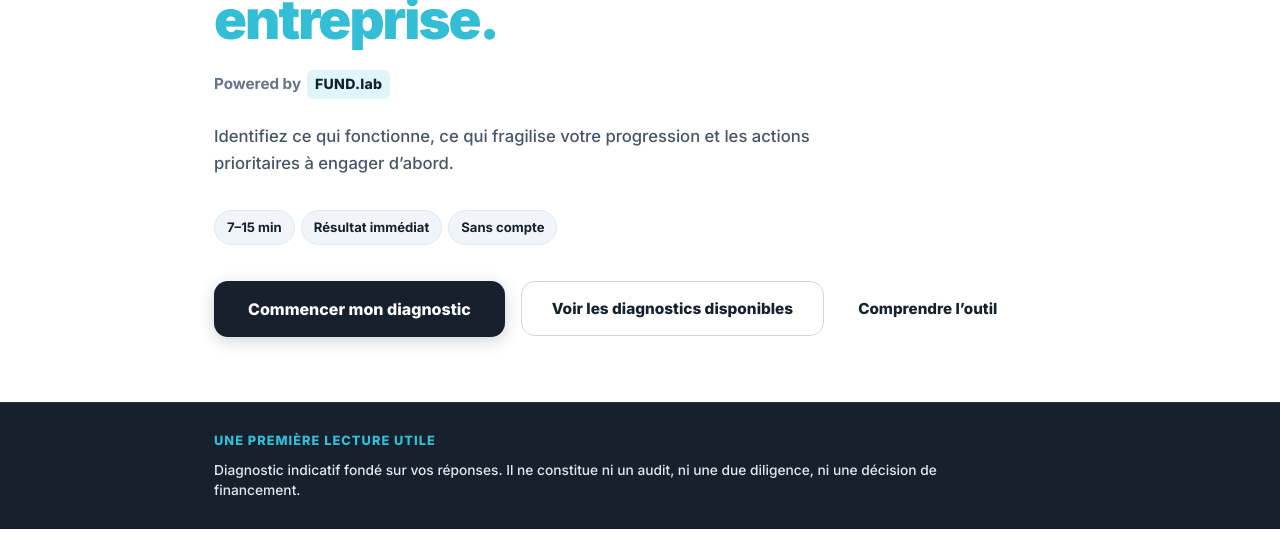
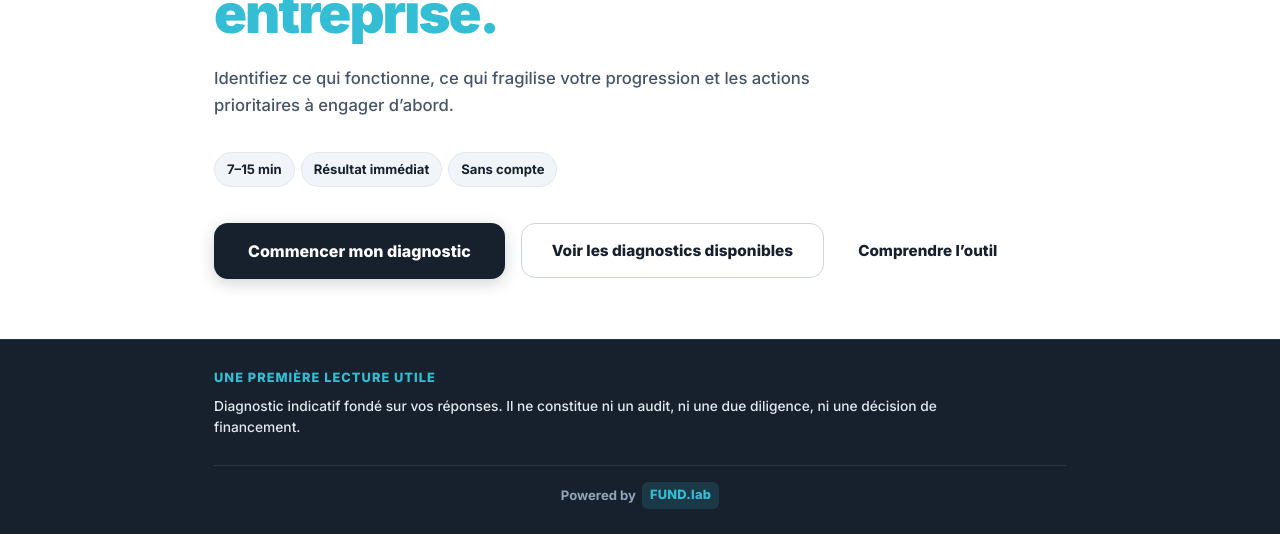
Before and after one commit to josuefox123/business_check_up, a React (Vite) app in the folder fundLab_front/: page / in a window 1280 px wide. Shown: the part 271-805 px from the top of the page. Built offline with nearby package versions, Linux system fonts and the light colour scheme; no server answers.

Commit message:
Fix: move Powered by FUND.lab badge to disclaimer footer and center it

```diff
--- a/fundLab_front/src/components/ecrans/pages-fixes/LandingPage.css
+++ b/fundLab_front/src/components/ecrans/pages-fixes/LandingPage.css
@@ -79,26 +79,7 @@
   color: #34BED5; /* Dark Turquoise */
 }
 
-/* Powered by FUND.lab badge */
-.lp-powered-by {
-  display: inline-flex;
-  align-items: center;
-  gap: 6px;
-  font-size: 0.95rem;
-  font-weight: 700;
-  color: #64748B;
-  margin-bottom: 24px;
-}
 
-.lp-powered-brand {
-  background: rgba(52, 190, 213, 0.15);
-  color: #17212D; /* Bleu crépuscule */
-  padding: 3px 8px;
-  border-radius: 6px;
-  font-weight: 800;
-  font-size: 0.88rem;
-  letter-spacing: 0.02em;
-}
 
 /* Description */
 .lp-hero-desc {
@@ -234,6 +215,31 @@
   max-width: 760px;
 }
 
+/* Powered by FUND.lab centered footer brand */
+.lp-disclaimer-powered {
+  width: 100%;
+  display: flex;
+  justify-content: center;
+  align-items: center;
+  gap: 6px;
+  font-size: 0.82rem;
+  font-weight: 700;
+  color: #94A3B8; /* cool slate grey */
+  margin-top: 20px;
+  border-top: 1px solid rgba(255, 255, 255, 0.08);
+  padding-top: 16px;
+}
+
+.lp-disclaimer-brand {
+  background: rgba(52, 190, 213, 0.15); /* Light turquoise backdrop */
+  color: #34BED5; /* Dark Turquoise */
+  padding: 3px 8px;
+  border-radius: 6px;
+  font-weight: 800;
+  font-size: 0.8rem;
+  letter-spacing: 0.02em;
+}
+
 /* ══════════════════════════════════════════
    RESPONSIVE DESIGN (Mobile)
    ══════════════════════════════════════════ */
--- a/fundLab_front/src/components/ecrans/pages-fixes/LandingPage.jsx
+++ b/fundLab_front/src/components/ecrans/pages-fixes/LandingPage.jsx
@@ -14,10 +14,6 @@ export const LandingPage = ({ onStart, onLearnMore, onGoToCatalog }) => {
             <h1 className="lp-hero-title">
               Voyez plus clair <span className="lp-title-accent">dans votre entreprise.</span>
             </h1>
-
-            <div className="lp-powered-by">
-              Powered by <span className="lp-powered-brand">FUND.lab</span>
-            </div>
 
             <p className="lp-hero-desc">
               Identifiez ce qui fonctionne, ce qui fragilise votre progression et les actions prioritaires à engager d’abord.
@@ -57,6 +53,9 @@ export const LandingPage = ({ onStart, onLearnMore, onGoToCatalog }) => {
             <p className="lp-disclaimer-text">
               Diagnostic indicatif fondé sur vos réponses. Il ne constitue ni un audit, ni une due diligence, ni une décision de financement.
             </p>
+            <div className="lp-disclaimer-powered">
+              Powered by <span className="lp-disclaimer-brand">FUND.lab</span>
+            </div>
           </div>
         </div>
       </footer>
--- a/package.json
+++ b/package.json
@@ -4,6 +4,7 @@
   "private": true,
   "scripts": {
     "postinstall": "cd fundLab_front && npm install",
+    "dev": "cd fundLab_front && npm run dev",
     "build": "cd fundLab_front && npm run build"
   }
 }
```
